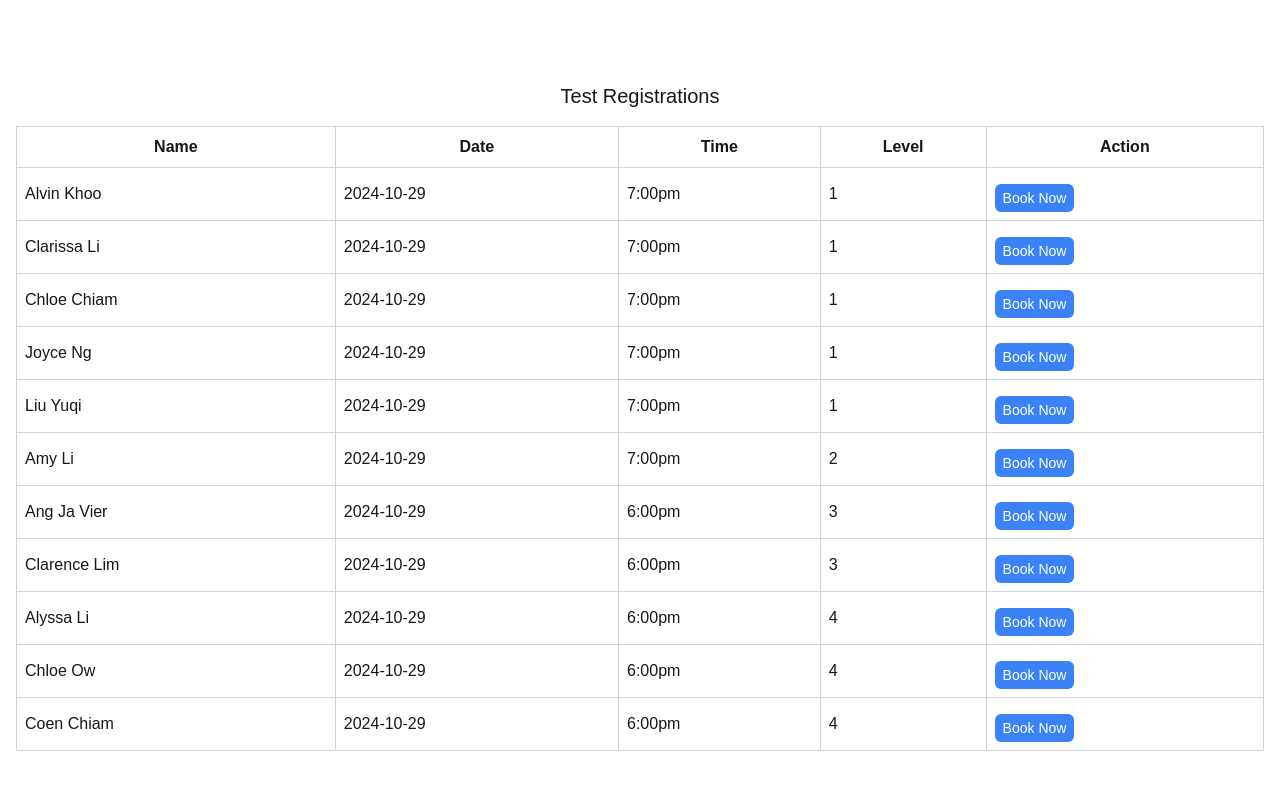
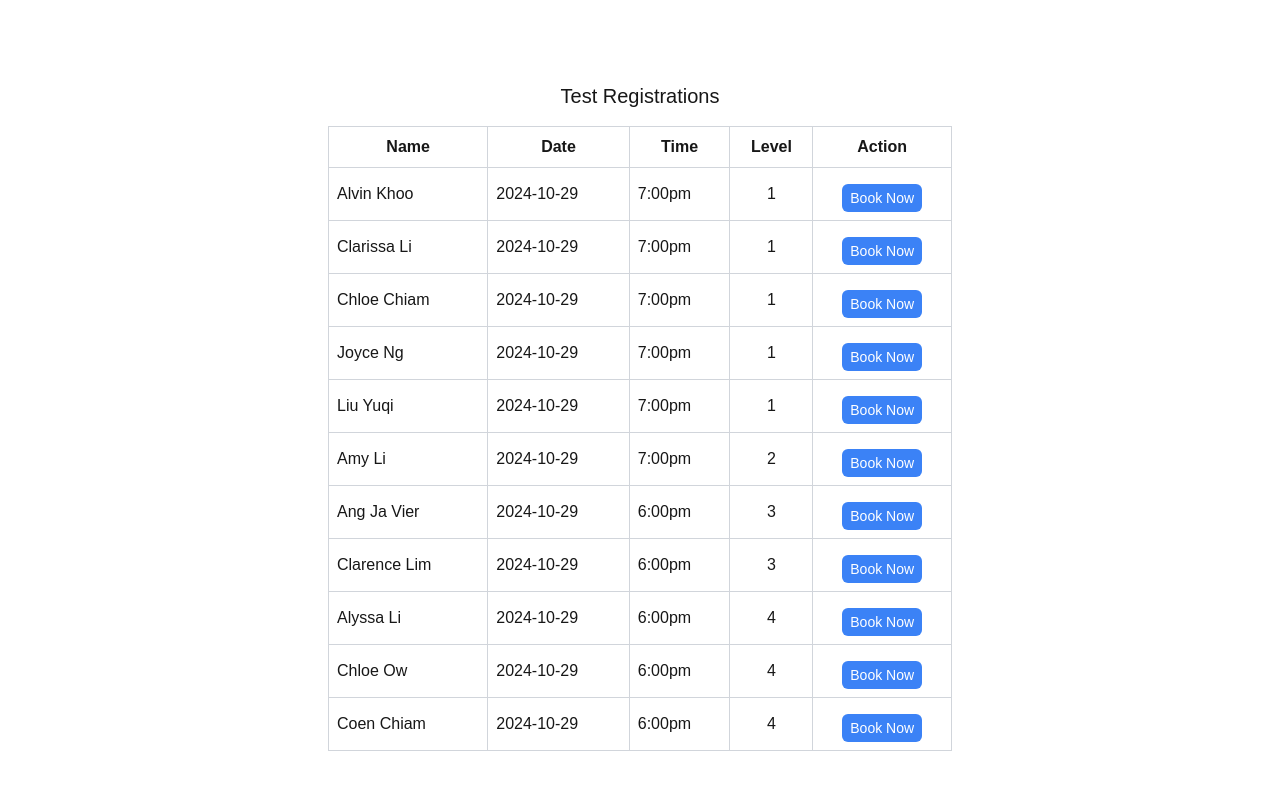
Before and after one commit to soonhengshau/stripe-app, a Next.js app: page / in a window 1280 px wide. Shown: the top 790 px of the page. Built offline with nearby package versions, Linux system fonts and the light colour scheme; no server answers; the database is empty.

Commit message:
Update page.js

```diff
--- a/app/page.js
+++ b/app/page.js
@@ -48,7 +48,7 @@ export default function Home() {
         <h2 className="text-xl text-center mb-4">Test Registrations</h2>
 
         {/* Wrapping the table inside a div with overflow for mobile responsiveness */}
-        <div className="overflow-x-auto w-full">
+        <div className="overflow-x-auto w-11/12 lg:w-1/2 mx-auto">
           <table className="table-auto border-collapse border border-gray-300 w-full min-w-max">
             <thead>
               <tr>
@@ -81,10 +81,10 @@ export default function Home() {
                   <td className="border border-gray-300 px-2 py-2 text-sm md:text-base">
                     {entry[2]}
                   </td>
-                  <td className="border border-gray-300 px-2 py-2 text-sm md:text-base">
+                  <td className="border border-gray-300 px-2 py-2 text-sm md:text-base text-center">
                     {entry[3]}
                   </td>
-                  <td className="border border-gray-300 px-2 py-2">
+                  <td className="border border-gray-300 px-2 py-2 text-center">
                     {state.some((arr) => entry[0] === arr.child1_name) ? (
                       <button className="mt-2 px-2 py-1 bg-gray-500 text-white text-sm rounded-md">
                         Booked
```
